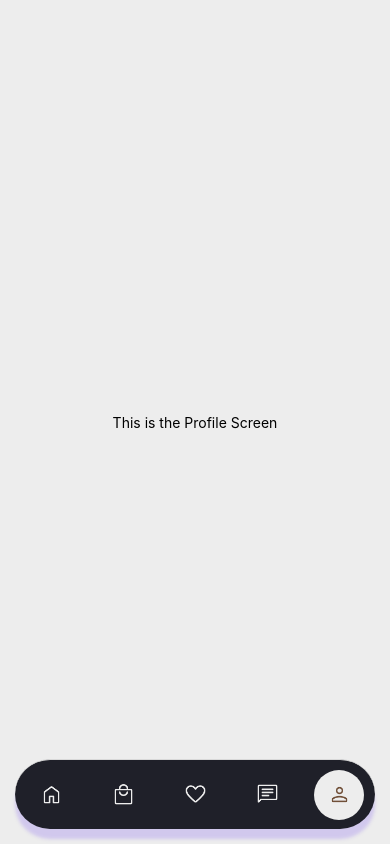
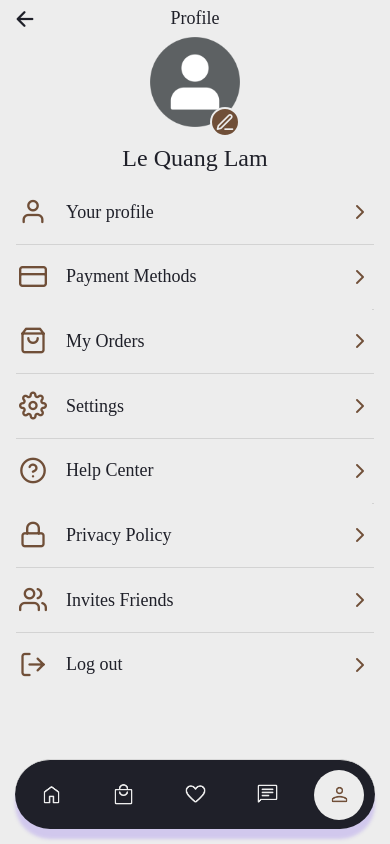
Before and after one commit to lamlqdev/ClothesStore, a React Native app: screen /Profile in a window 390 px wide. Built offline with nearby package versions, Linux system fonts and the light colour scheme.

Commit message:
profile screen interface

```diff
--- a/src/components/Header.js
+++ b/src/components/Header.js
@@ -3,12 +3,13 @@ import React from 'react'
 import Ionicons from "react-native-vector-icons/Ionicons"
 import { Colors } from '../constants/colors'
 import { Fonts } from '../constants/fonts'
+import { iconSize } from '../constants/dimensions'
 
 const Header = ({ title, onBackPress }) => {
   return (
     <View style={styles.header}>
       <TouchableOpacity style={styles.iconContainer} onPress={onBackPress}>
-        <Ionicons name={'arrow-back'} color={Colors.Black} size={24} />
+        <Ionicons name={'arrow-back'} color={Colors.Black} size={iconSize.md} />
       </TouchableOpacity>
       <Text style={styles.headerTitle}>{title}</Text>
     </View>
@@ -22,12 +23,11 @@ const styles = StyleSheet.create({
     flexDirection: 'row',
     alignItems: 'center',
     justifyContent: 'center',
-    padding: 10,
     elevation: 4,
   },
   iconContainer: {
     position: 'absolute',
-    left: 10,
+    left: 5,
   },
   headerTitle: {
     fontSize: 18,
--- a/src/constants/colors.js
+++ b/src/constants/colors.js
@@ -3,5 +3,6 @@ export const Colors = {
     Black: '#1F2029',
     Grey: '#797979',
     White: '#EDEDED',
+    LightGray: '#D3D3D3',
     Transparent: 'transparent'
 }
--- /dev/null
+++ b/src/constants/dimensions.js
@@ -0,0 +1,20 @@
+export const iconSize = {
+    sm: 20,
+    md: 24,
+    lg: 32,
+    xl: 40
+}
+
+export const fontSize = {
+    sm: 12,
+    md: 18,
+    lg: 24,
+    xl: 30
+}
+export const spacing = {
+    xs: 4,
+    sm: 8,
+    md: 16,
+    lg: 24,
+    xl: 32
+}
--- a/src/screens/ProfileScreen.js
+++ b/src/screens/ProfileScreen.js
@@ -1,18 +1,131 @@
 import React from 'react';
-import { View, Text, StatusBar } from 'react-native';
-import globalStyles from '../../styles/globalStyles';
+import { View, Text, Image, StatusBar, StyleSheet, TouchableOpacity, FlatList } from 'react-native';
 import { Colors } from '../constants/colors';
+import Header from '../components/Header';
+import { fontSize, iconSize, spacing } from '../constants/dimensions';
+import Feather from 'react-native-vector-icons/Feather'
+import { Fonts } from '../constants/fonts';
+
+const menuItems = [
+  { title: 'Your profile', icon: 'user' },
+  { title: 'Payment Methods', icon: 'credit-card' },
+  { title: 'My Orders', icon: 'shopping-bag' },
+  { title: 'Settings', icon: 'settings' },
+  { title: 'Help Center', icon: 'help-circle' },
+  { title: 'Privacy Policy', icon: 'lock' },
+  { title: 'Invites Friends', icon: 'users' },
+  { title: 'Log out', icon: 'log-out' },
+];
+
+const renderItem = ({ item }) => (
+  <TouchableOpacity style={styles.menuItem}>
+    <View style={styles.menuIconContainer}>
+      <Feather name={item.icon} size={28} color={Colors.Brown} />
+    </View>
+    <Text style={styles.menuText}>{item.title}</Text>
+    <Feather name="chevron-right" size={iconSize.md} color={Colors.Brown} />
+  </TouchableOpacity>
+);
 
 const ProfileScreen = () => {
   return (
-    <View style={globalStyles.container}>
+    <View style={styles.container}>
       <StatusBar
         barStyle="dark-content"
         backgroundColor={Colors.White}
       />
-      <Text>This is the Profile Screen</Text>
+
+      <Header title="Profile" />
+
+      <View style={styles.profileImageContainer}>
+        <Image
+          source={require("../../assets/images/profile_picture.png")}
+          style={styles.profileImage}
+        />
+        <TouchableOpacity style={styles.editIconContainer}>
+          <Feather name={"edit-3"} size= {iconSize.sm} color={Colors.White}/>
+        </TouchableOpacity>
+      </View>
+
+      <View style={styles.nameContainer}>
+        <Text style={styles.name}>Le Quang Lam</Text>
+      </View>
+
+      <FlatList
+        data={menuItems}
+        renderItem={renderItem}
+        keyExtractor={(item) => item.title}
+        ItemSeparatorComponent={() => <View style={styles.separator} />}
+      />
     </View>
   );
 };
 
+const styles = StyleSheet.create({
+  container: {
+    flex: 1,
+    padding: spacing.sm,
+    backgroundColor: Colors.White
+  },
+  profileImageContainer: {
+    justifyContent: 'center',
+    alignItems: 'center',
+    marginTop: spacing.sm,
+  },
+  profileImage: {
+    height: 90,
+    width: 90,
+    borderRadius: 15
+  },
+  editIconContainer: {
+    height: 30,
+    width: 30,
+    backgroundColor: Colors.Brown,
+    borderColor: Colors.White,
+    borderWidth: 2,
+    borderRadius: 15,
+    justifyContent: 'center',
+    alignItems: 'center',
+    marginTop: -20,
+    marginLeft: 60
+  },
+  nameContainer: {
+    justifyContent: 'center',
+    alignItems: 'center',
+    marginVertical: spacing.sm,
+  },
+  name: {
+    fontFamily: Fonts.interBold,
+    fontSize: fontSize.lg,
+    color: Colors.Black
+  },
+  menuItem: {
+    flexDirection: 'row',
+    alignItems: 'center',
+    paddingTop: spacing.md,
+    paddingBottom: spacing.md,
+    marginStart: 5,
+    marginEnd: 10,
+    backgroundColor: Colors.White,
+  },
+  menuIconContainer: {
+    width: 40,
+    marginEnd: 5,
+    justifyContent: 'center',
+    alignItems: 'center',
+  },
+  menuText: {
+    flex: 1,
+    fontSize: fontSize.md,
+    color: Colors.Black,
+    marginLeft: spacing.sm,
+    fontFamily: Fonts.interMedium
+  },
+  separator: {
+    height: 0.7,
+    backgroundColor: Colors.LightGray,
+    marginHorizontal: spacing.sm,
+  },
+})
+
 export default ProfileScreen;
```
Also changed, not shown: assets/images/profile_picture.png (added).
